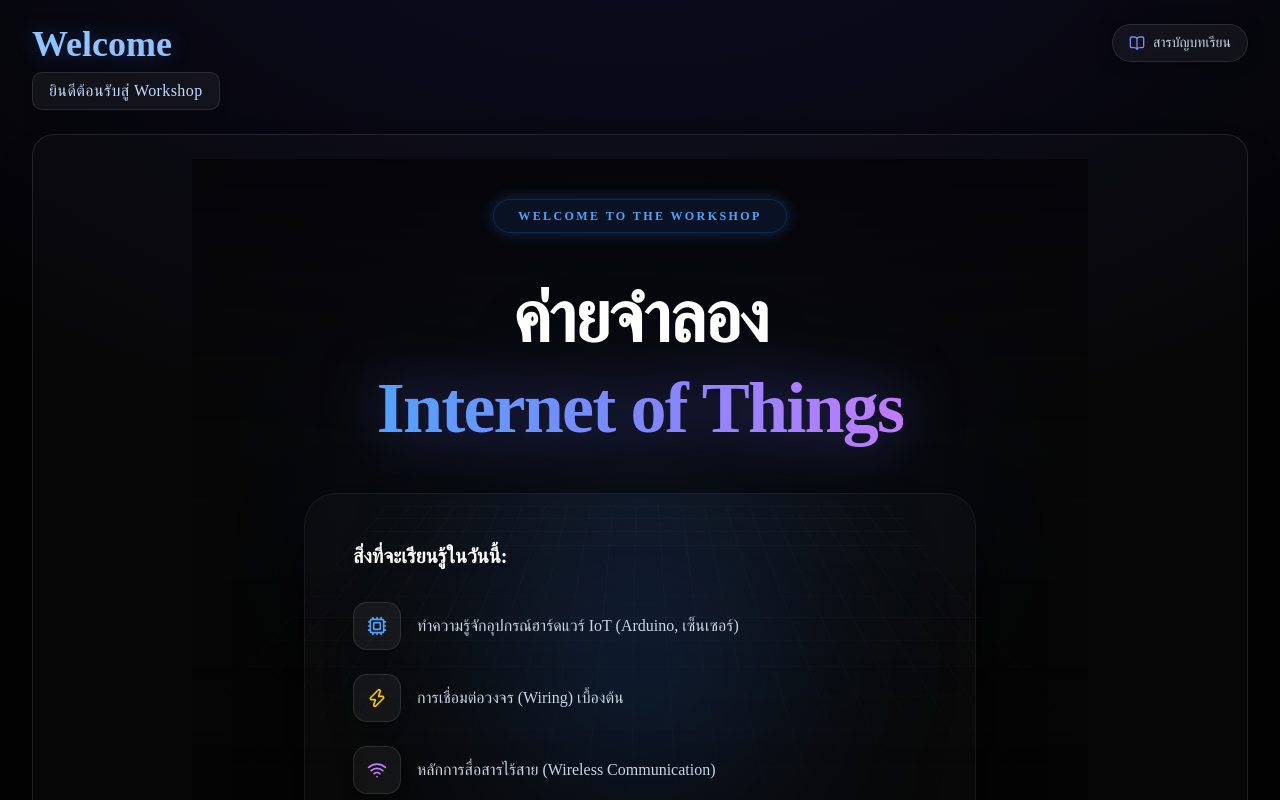
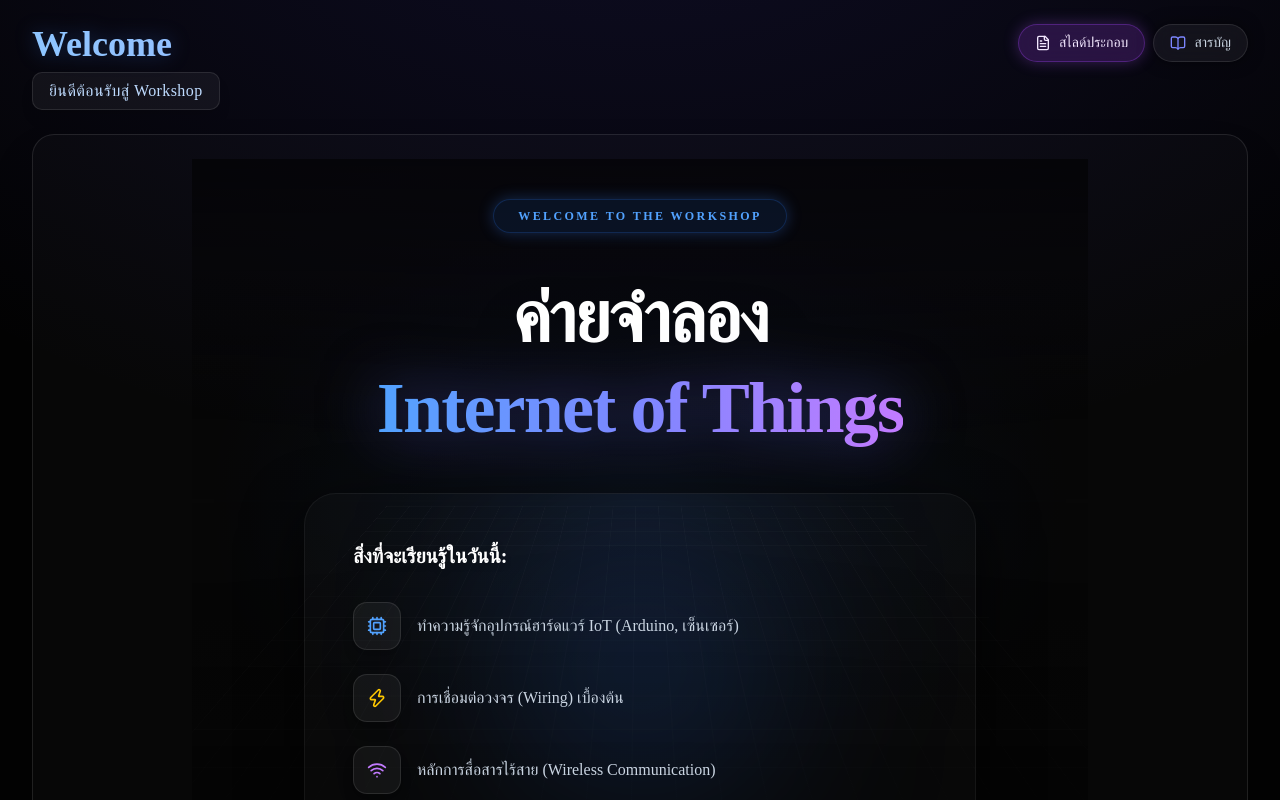
Before and after one commit to dduskxy/IoT-Camp, a Next.js app: page /workshop/1 in a window 1280 px wide. Built offline with nearby package versions, Linux system fonts and the light colour scheme.

Commit message:
feat: add global presentation pdf link

```diff
--- a/src/components/slides/SlideLayout.tsx
+++ b/src/components/slides/SlideLayout.tsx
@@ -27,14 +27,26 @@ export function SlideLayout({
   return (
     <div className="flex flex-col h-screen w-full bg-[#030303] bg-[radial-gradient(ellipse_80%_80%_at_50%_-20%,rgba(79,70,229,0.15),rgba(255,255,255,0))] text-slate-200 font-sans overflow-hidden">
 
-      {/* Floating TOC Button */}
-      <button
-        onClick={() => setIsSidebarOpen(true)}
-        className="fixed top-4 right-4 md:top-6 md:right-8 z-40 flex items-center gap-2 px-4 py-2 bg-white/5 hover:bg-white/10 backdrop-blur-md rounded-full transition-colors border border-white/10 shadow-[0_0_15px_rgba(0,0,0,0.5)] text-slate-300"
-      >
-        <BookOpen size={16} className="text-indigo-400" />
-        <span className="hidden sm:inline text-sm font-medium">สารบัญบทเรียน</span>
-      </button>
+            {/* Floating Top Right Menu */}
+      <div className="fixed top-4 right-4 md:top-6 md:right-8 z-40 flex items-center gap-2">
+        <a
+          href="/docs/present.pdf"
+          target="_blank"
+          rel="noopener noreferrer"
+          className="flex items-center gap-2 px-4 py-2 bg-purple-500/20 hover:bg-purple-500/30 backdrop-blur-md rounded-full transition-colors border border-purple-500/30 shadow-[0_0_15px_rgba(168,85,247,0.3)] text-purple-100"
+        >
+          <svg xmlns="http://www.w3.org/2000/svg" width="16" height="16" viewBox="0 0 24 24" fill="none" stroke="currentColor" strokeWidth="2" strokeLinecap="round" strokeLinejoin="round" className="lucide lucide-file-text"><path d="M15 2H6a2 2 0 0 0-2 2v16a2 2 0 0 0 2 2h12a2 2 0 0 0 2-2V7Z"/><path d="M14 2v4a2 2 0 0 0 2 2h4"/><path d="M10 9H8"/><path d="M16 13H8"/><path d="M16 17H8"/></svg>
+          <span className="hidden sm:inline text-sm font-medium">สไลด์ประกอบ</span>
+        </a>
+
+        <button
+          onClick={() => setIsSidebarOpen(true)}
+          className="flex items-center gap-2 px-4 py-2 bg-white/5 hover:bg-white/10 backdrop-blur-md rounded-full transition-colors border border-white/10 shadow-[0_0_15px_rgba(0,0,0,0.5)] text-slate-300"
+        >
+          <BookOpen size={16} className="text-indigo-400" />
+          <span className="hidden sm:inline text-sm font-medium">สารบัญ</span>
+        </button>
+      </div>
 
       {/* Main Content Area */}
       <div className="flex-1 flex overflow-hidden relative">
```
Also changed, not shown: 1 other file (tests, documents, lock files or other folders).
